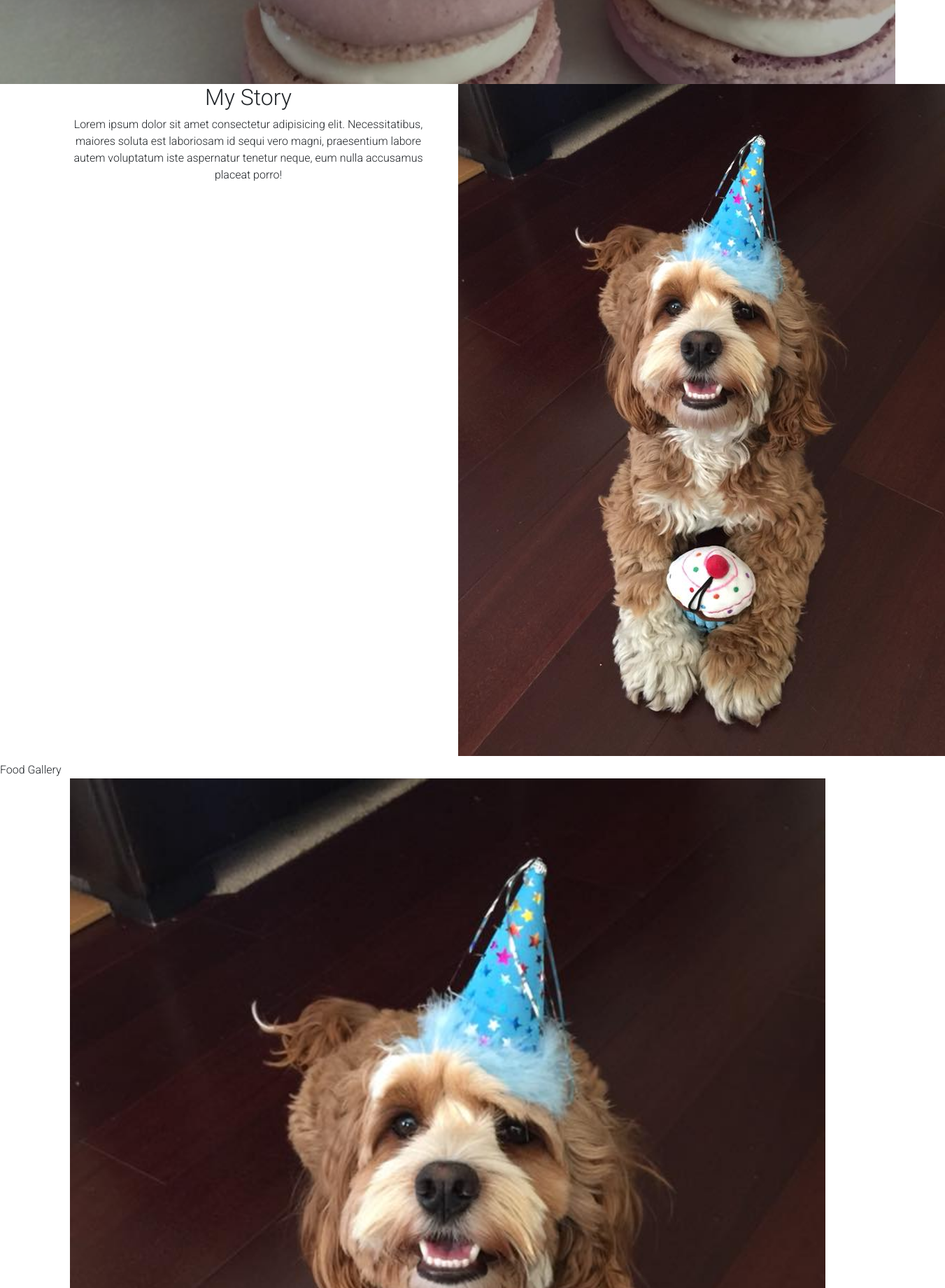
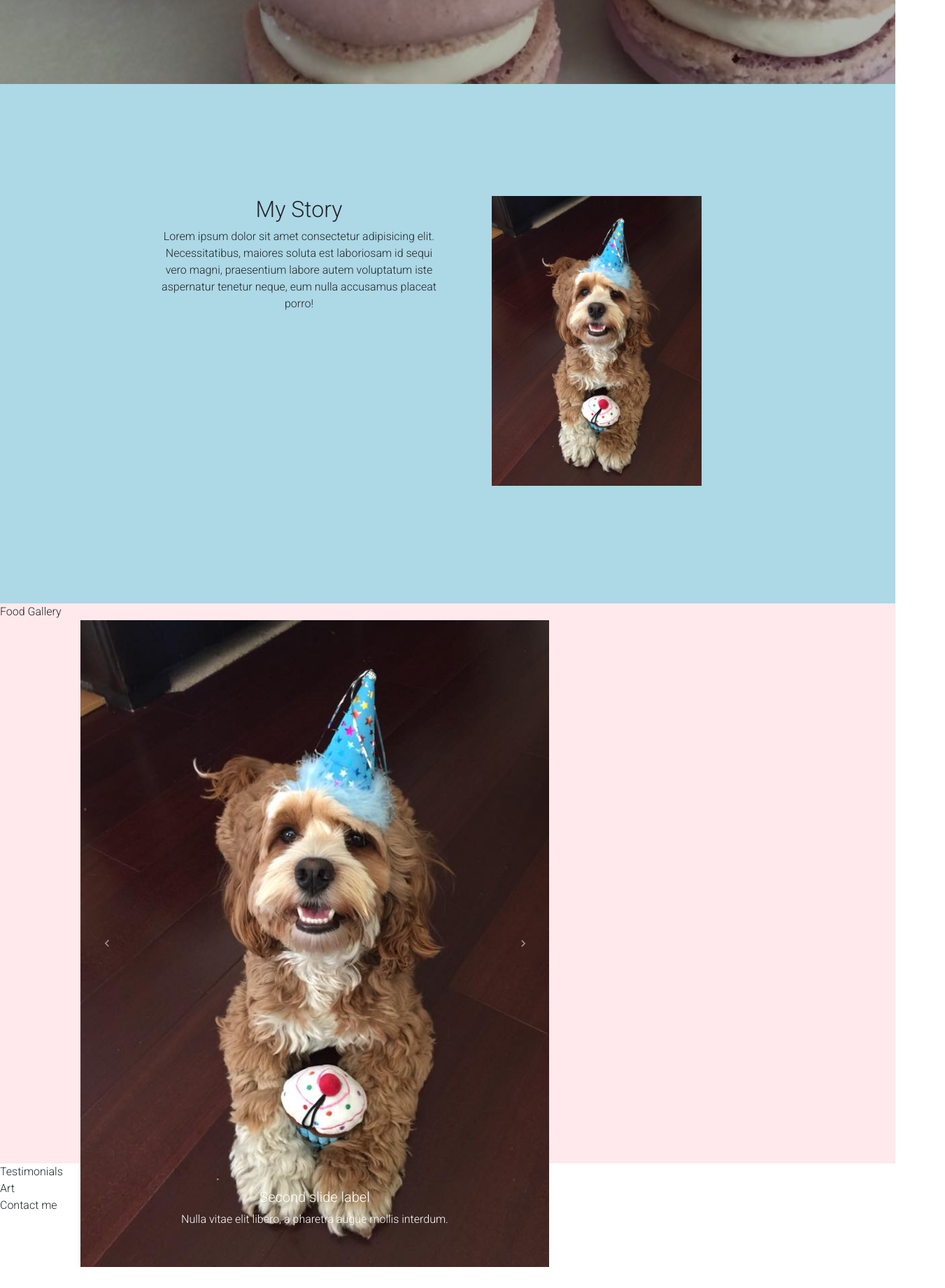
Before and after one commit to jetong/ruby, a React (Create React App) app: page / in a window 1280 px wide. Shown: the part 680-2520 px from the top of the page at 70% size, 1351 px wide, since content can reach past the window. Built offline with nearby package versions, Linux system fonts and the light colour scheme.

Commit message:
clean up App.scss, fixed header (changed #intro height from 100% to 100vh)

```diff
--- a/src/components/Header.js
+++ b/src/components/Header.js
@@ -1,5 +1,4 @@
 import React from 'react';
-//import macarons from "../resources/images/coconut_buttercream_macarons.jpg"
 
 const Header = () => {
   return (
@@ -79,14 +78,14 @@ const Header = () => {
               <div className="col-md-10">
 
                 {/* Heading */}
-                <h2 className="display-4 font-weight-bold white-text pt-5 mb-2">Sooo GOOD...</h2>
+                <h2 className="display-4 font-weight-bold white-text pt-5 mb-2">OMG Sooo GOOD...</h2>
 
                 {/* Divider */}
                 <hr className="hr-light"></hr>
 
                 {/* Description */}
                 <h4 className="white-text my-4">Lorem ipsum dolor sit amet, consectetur adipisicing elit. Deleniti consequuntur.</h4>
-                <button type="button" className="btn btn-outline-white">Find out why<i className="fas fa-arrow-down ml-2"></i></button>
+                <a href="#story"><button type="button" className="btn btn-outline-white">Find out why<i className="fas fa-arrow-down ml-2"></i></button></a>
 
               </div>
 
--- a/src/components/Story.js
+++ b/src/components/Story.js
@@ -7,17 +7,20 @@ const Story = () => {
         <div id="story" className="story_wrapper">
             <div className="container">
                 <div className="row">
+
                     <div className="col-lg-6 text-center">
                         <h2>My Story</h2>
                         <p>
                             Lorem ipsum dolor sit amet consectetur adipisicing elit. Necessitatibus, maiores soluta est laboriosam id sequi vero magni, praesentium labore autem voluptatum iste aspernatur tenetur neque, eum nulla accusamus placeat porro!
-                            </p>
+                        </p>
                     </div>
+
                     <div className="col-lg-6 text-center">
                         <h2>
                             <img src={Photo} alt="Henry with cupcake"></img>
                         </h2>
                     </div>
+
                 </div>
             </div>
         </div>
--- a/src/resources/css/App.css
+++ b/src/resources/css/App.css
@@ -6,8 +6,7 @@ header,
 }
 
 #intro {
-  background: url(../images/coconut_buttercream_macarons.jpg) no-repeat center
-    center fixed;
+  background: url(../images/coconut_buttercream_macarons.jpg) no-repeat center center fixed;
   background-size: cover;
 }
 
@@ -27,4 +26,33 @@ header,
     background-color: #24355c;
   }
 }
+
+.story_wrapper {
+  min-height: 200px;
+  background-color: lightblue;
+}
+
+.story_wrapper .container {
+  padding: 10em;
+}
+
+.story_wrapper img {
+  width: 300px;
+}
+
+.food_wrapper {
+  height: 100vh;
+  width: 100%;
+  background-color: #ffe9ec;
+}
+
+.food_wrapper .carousel_wrapper {
+  width: 900px;
+  height: 1000px;
+  overflow: hidden;
+}
+
+.food_wrapper #food_carousel {
+  width: 700px;
+}
 /*# sourceMappingURL=App.css.map */
--- a/src/resources/css/App.scss
+++ b/src/resources/css/App.scss
@@ -2,7 +2,7 @@ html,
 body,
 header,
 #intro {
-  height: 100%;
+  height: 100vh;
 }
 
 #intro {
@@ -29,45 +29,30 @@ header,
   }
 }
 
-// // HEADER
+// ABOUT
+.story_wrapper {
+  min-height: 200px;
+  background-color: lightblue;
+  .container {
+    padding: 10em;
+  }
 
-// .header_wrapper {
-//   height: 100vh;
-// }
+  img {
+    width: 300px;
+  }
+}
 
-// #background_image {
-//   width: 100%;
-//   max-height: 150vh;
-//   position: absolute;
-//   top: -25%;
-//   left: 0;
-//   z-index: -1;
-// }
-
-// // ABOUT
-// .story_wrapper {
-//   min-height: 200px;
-//   background-color: lightblue;
-//   .container {
-//     padding: 10em;
-//   }
-
-//   img {
-//     width: 300px;
-//   }
-// }
-
-// // FOOD GALLERY
-// .food_wrapper {
-//   height: 100vh;
-//   width: 100%;
-//   background-color: lighten($color: lightpink, $amount: 10);
-//   .carousel_wrapper {
-//     width: 900px;
-//     height: 1000px;
-//     overflow: hidden;
-//   }
-//   #food_carousel {
-//     width: 700px;
-//   }
-// }
+// FOOD GALLERY
+.food_wrapper {
+  height: 100vh;
+  width: 100%;
+  background-color: lighten($color: lightpink, $amount: 10);
+  .carousel_wrapper {
+    width: 900px;
+    height: 1000px;
+    overflow: hidden;
+  }
+  #food_carousel {
+    width: 700px;
+  }
+}
```
Also changed, not shown: 1 other file (tests, documents, lock files or other folders).
